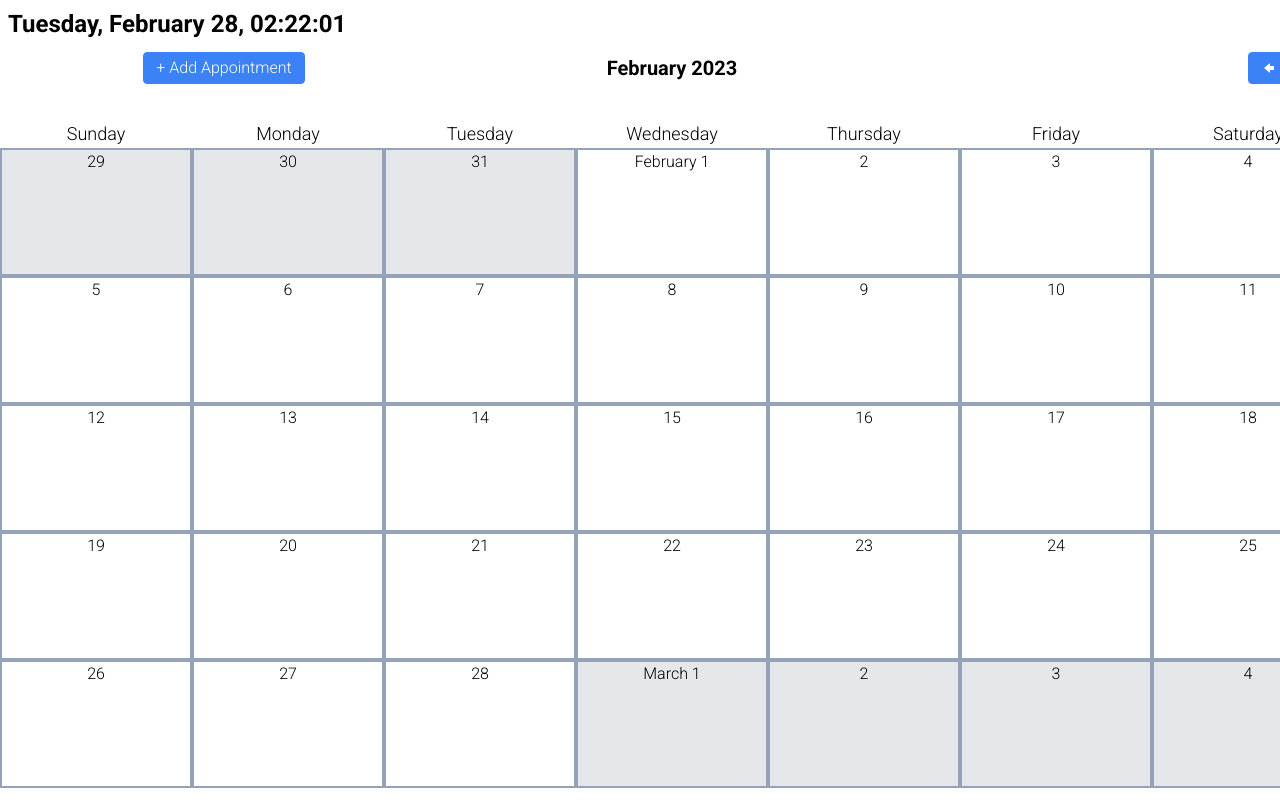
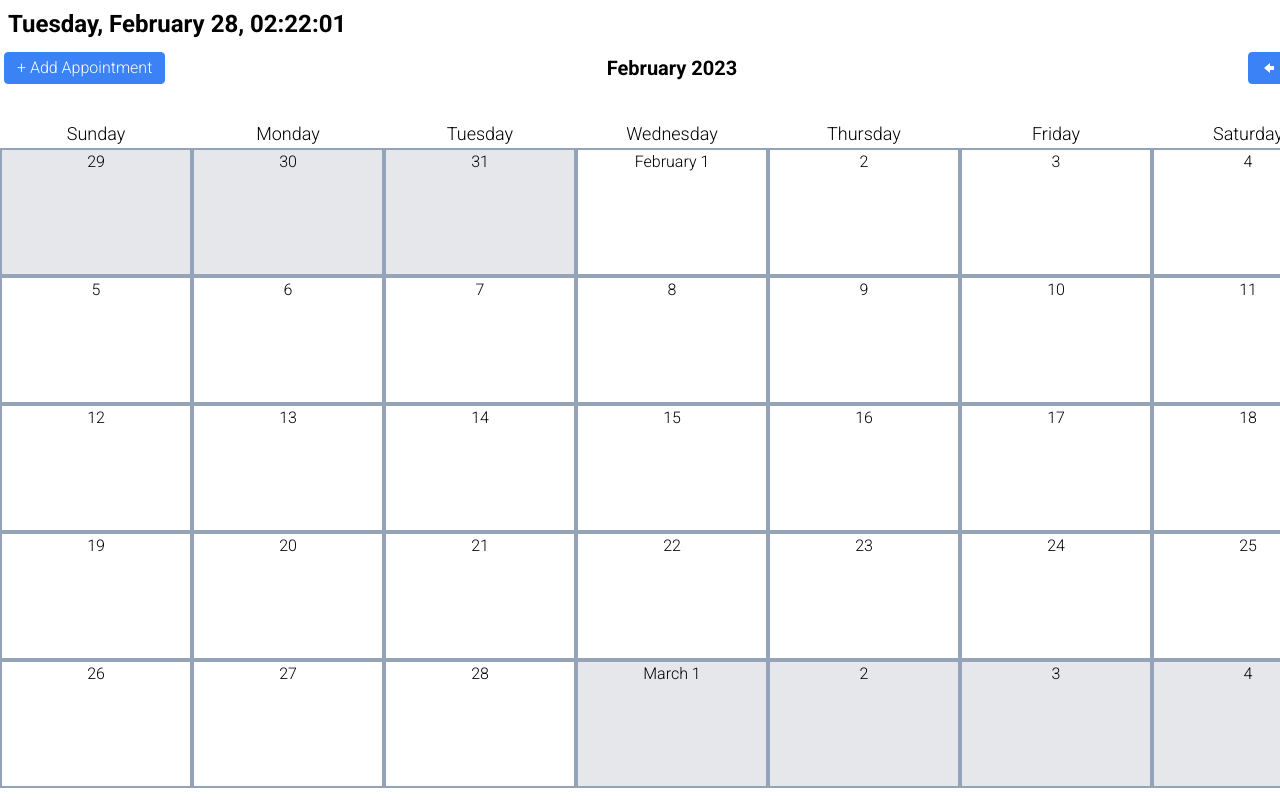
Before and after one commit to Pfirewire/react-calendar, a React (Create React App) app: page / in a window 1280 px wide. Shown: the top 800 px of the page. Built offline with nearby package versions, Linux system fonts and the light colour scheme.

Commit message:
Added add and edit appointment modal components and extracted logic for add

```diff
--- a/src/components/Header.js
+++ b/src/components/Header.js
@@ -1,13 +1,10 @@
 import Button from "./Button";
 import {GoArrowLeft, GoArrowRight} from "react-icons/go";
-import {useDispatch, useSelector} from "react-redux";
-import {useAddAppointmentMutation} from "../store";
+import {useSelector} from "react-redux";
 import {useState} from "react";
-import Modal from "./Modal";
+import AddAppointmentModal from "./modals/AddAppointmentModal";
 
 function Header({ handlePrev, handleNext }) {
-    const dispatch = useDispatch();
-    const [addAppointment, results] = useAddAppointmentMutation();
     const dateAndTime = useSelector(state => state.selectedDateAndTime.dateAndTime);const [showModal, setShowModal] = useState(false);
 
     const handleOpenModal = () => {
@@ -18,48 +15,37 @@ function Header({ handlePrev, handleNext }) {
         setShowModal(false);
     };
 
-    const handleAddAppointment = () => {
-        const tempAppointment = {
-            title: 'Test Title',
-            date: 23,
-            duration: 60,
-            notes: 'These are some notes. They are a test',
-        };
-        addAppointment(tempAppointment);
-        handleCloseModal();
-    };
-
-    const actionBar = (
-        <div>
-            <Button onClick={handleAddAppointment} primary>Create Appointment</Button>
+    const currentMonthAndYear = (
+        <div className='flex-1 flex justify-center text-xl font-bold'>
+            {`${dateAndTime.monthString} ${dateAndTime.year}`}
         </div>
     );
 
-    const modal = (
-        <Modal onClose={handleCloseModal} actionBar={actionBar}>
-            Set up appointment here
-        </Modal>
+    const prevAndNextButtons = (
+        <div className='flex-1 flex flex-row justify-end ml-auto'>
+            <Button primary className='text-black rounded m-1' onClick={handlePrev}>
+                <GoArrowLeft />
+            </Button>
+            <Button primary className='text-black rounded m-1' onClick={handleNext}>
+                <GoArrowRight />
+            </Button>
+        </div>
+    );
+
+    const addAppointmentButtonAndModal = (
+        <div className='flex-1 flex justify-start mr-auto'>
+            <Button primary className='text-black rounded m-1' onClick={handleOpenModal}>
+                + Add Appointment
+            </Button>
+            {showModal && <AddAppointmentModal handleClose={handleCloseModal} />}
+        </div>
     );
 
     return (
         <div className='flex flex-row items-center mb-8'>
-            <div className='flex-1 flex justify-center mr-auto'>
-                <Button primary className='text-black rounded m-1' onClick={handleOpenModal}>
-                    + Add Appointment
-                </Button>
-                {showModal && modal}
-            </div>
-            <div className='flex-1 flex justify-center text-xl font-bold'>
-                {`${dateAndTime.monthString} ${dateAndTime.year}`}
-            </div>
-            <div className='flex-1 flex flex-row justify-end ml-auto'>
-                <Button primary className='text-black rounded m-1' onClick={handlePrev}>
-                    <GoArrowLeft />
-                </Button>
-                <Button primary className='text-black rounded m-1' onClick={handleNext}>
-                    <GoArrowRight />
-                </Button>
-            </div>
+            {addAppointmentButtonAndModal}
+            {currentMonthAndYear}
+            {prevAndNextButtons}
         </div>
     );
 }
--- /dev/null
+++ b/src/components/modals/AddAppointmentModal.js
@@ -0,0 +1,39 @@
+import Button from "../Button";
+import Modal from "../Modal";
+import {useAddAppointmentMutation} from "../../store";
+
+
+function AddAppointmentModal({ handleClose }) {
+    const [addAppointment, results] = useAddAppointmentMutation();
+
+    const handleAddAppointment = () => {
+        const tempAppointment = {
+            title: 'Test Title',
+            date: 23,
+            duration: 60,
+            notes: 'These are some notes. They are a test',
+        };
+        addAppointment(tempAppointment);
+        handleClose();
+    };
+
+    const actionBar = (
+        <div>
+            <Button onClick={handleAddAppointment} primary>Create Appointment</Button>
+        </div>
+    );
+
+    const modal = (
+        <Modal onClose={handleClose} actionBar={actionBar}>
+            Set up appointment here
+        </Modal>
+    );
+
+    return (
+        <div>
+            {modal}
+        </div>
+    )
+}
+
+export default AddAppointmentModal;
```
Also changed, not shown: src/components/modals/EditAppointmentModal.js (added, +7 -0 lines).
